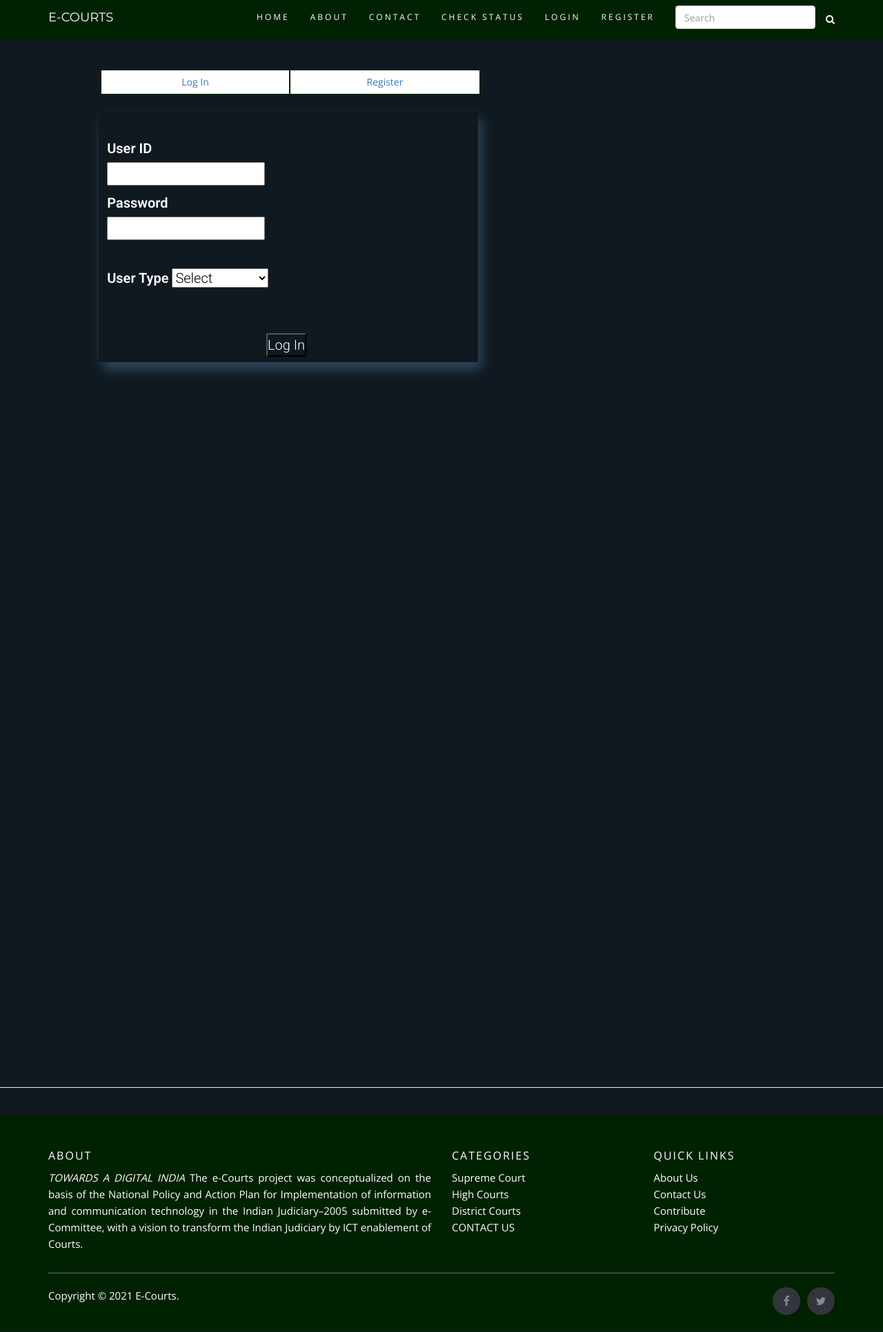
After one commit to Jinal5/Virtual-Court-old, a Django app: template court/templates/court/loginorreg.html in a window 1280 px wide. The commit adds this page. Shown: the whole page at 69% size. Run offline with Django 3.2, Linux system fonts and the light colour scheme; the template is opened without the code that fills it: most values are stand-ins (such as "Sample title", 1, 10 or a date in 2020); form fields are guessed from the names that the template uses; parts of the project's set-up code (start-up, migrations or seed data) failed here and were passed over; some libraries are stand-ins or nearby versions.

Commit message:
log-reg with tabs

```diff
--- a/court/models.py
+++ b/court/models.py
@@ -43,6 +43,7 @@ class Advocate(models.Model):
     name=models.CharField(max_length=400)
     address=models.CharField(max_length=500)
     court_type=MultiSelectField(choices=Court_Type,max_length=20)
+    #contact_number=models.BigIntegerField(null=True)
     user = models.ForeignKey(User,on_delete=models.CASCADE)
 
     def __str__(self):
--- /dev/null
+++ b/court/static/court/style2.css
@@ -0,0 +1,116 @@
+body {
+    font-family: 'Open Sans', sans-serif;
+    font-weight: 300;
+      background-color:#101820FF;
+  }
+
+  .tabs {
+    max-width: 640px;
+    margin: 0 auto;
+    padding: 0 20px;
+  }
+  #tab-button {
+    display: table;
+    table-layout: fixed;
+    width: 92%;
+    margin: 0;
+    padding: 0;
+    list-style: none;
+    background-color: white;
+  }
+  #tab-button li {
+    display: table-cell;
+    width: 20%;
+  }
+  #tab-button li a {
+    display: block;
+    padding: .5em;
+    border: 2px solid #002200;
+    text-align: center;
+    color: solid black;
+    text-decoration: none;
+  }
+  #tab-button li:not(:first-child) a {
+    border-left: none;
+    color: solid black;
+  }
+  #tab-button li a:hover,
+  #tab-button .is-active a {
+    border-bottom-color: transparent;
+    color: white;
+    background: #002200;
+  }
+  .tab-contents {
+    padding: .5em 2em 1em;
+  }
+
+
+
+  .tab-button-outer {
+    display: none;
+  }
+  .tab-contents {
+    margin-top: 20px;
+  }
+  @media screen and (min-width: 768px) {
+    .tab-button-outer {
+      position: relative;
+      z-index: 2;
+      display: block;
+    }
+    .tab-select-outer {
+      display: none;
+    }
+    .tab-contents {
+      position: relative;
+      top: -1px;
+      margin-top: 0;
+    }
+  }
+
+
+  #login{
+    z-index:5;
+    box-shadow: 5px 10px 18px rgb(50, 75, 100);
+    overflow: hidden;
+    padding-left: 2px;
+
+  }
+  .loginbutton{
+    background-color: #101820FF;
+    text-align: center;
+  }
+
+  #register{
+    z-index:4;
+    position: relative;
+    overflow:hidden;
+    top:-990%;
+    left:70%;
+    visibility: hidden;
+    margin-left:-385px;
+    margin-top: -40px;
+    padding-left:5px;
+    padding-right:5px;
+    box-shadow: 5px 10px 18px rgb(50, 75, 100);
+
+  }
+
+  .fform{
+    font-family: "Roboto", Helvetica, Arial, sans-serif;
+    font-weight: 100;
+    font-size: 20px;
+    line-height: 30px;
+    color: white;
+
+    padding: 25px;
+    margin: 0px 0;
+    width: 100%;
+    left:-4.5%;
+
+  }
+
+  .input-field{
+    width: 100%;
+    padding: 8px;
+  }
--- a/court/templates/court/base.html
+++ b/court/templates/court/base.html
@@ -9,7 +9,9 @@
         <link rel="stylesheet" href="https://maxcdn.bootstrapcdn.com/bootstrap/3.4.1/css/bootstrap.min.css">
         <link rel="stylesheet" href="https://cdnjs.cloudflare.com/ajax/libs/font-awesome/4.7.0/css/font-awesome.min.css">
         <link rel="stylesheet" href="{% static 'court/style.css' %}">
+        <link rel="stylesheet" href="{% static 'court/style2.css' %}">
         <script src="https://ajax.googleapis.com/ajax/libs/jquery/3.5.1/jquery.min.js"></script>
+        <script src="https://cdnjs.cloudflare.com/ajax/libs/jquery/3.2.1/jquery.min.js"></script>
         <script src="https://maxcdn.bootstrapcdn.com/bootstrap/3.4.1/js/bootstrap.min.js"></script>
 
         {% if title %}
@@ -36,13 +38,16 @@
               <li>
                 <a href="{% url 'court:home' %}">Home</a>
               </li>
-              <li class="dropdown">
+              <!-- <li class="dropdown">
                 <a href="#" class="dropdown-toggle" data-toggle="dropdown">About <b class="caret"></b></a>
                 <ul class="dropdown-menu">
                   <li><a href="#">Supreme Court</a></li>
                   <li><a href="#">High Courts</a></li>
                   <li><a href="#">District Courts</a></li>
                 </ul>
+              </li> -->
+              <li>
+                <a href="{% url 'court:about' %}">About</a>
               </li>
               <li>
                 <a href="#">Contact</a>
@@ -132,4 +137,12 @@
 </footer>
 
 </body>
+
+<div class="row">
+  <div class="col-md-8">
+    {% block jsscript %}{% endblock %}
+  </div>
+</div>
+
+
 </html>
--- /dev/null
+++ b/court/templates/court/loginorreg.html
@@ -0,0 +1,159 @@
+{% extends "court/base.html" %}
+{% block content %}
+            <br/><br/>
+            <div class="tabs">
+            <div class="tab-button-outer">
+                <ul id="tab-button">
+                <li><a href="#tab01" id="on_login" onclick="login()">Log In</a></li>
+                <li><a href="#tab02" onclick="register()">Register</a></li>
+
+                </ul>
+            </div>
+            <div class="tab-select-outer">
+                <select id="tab-select">
+                <option value="#tab01">Log In</option>
+                <option value="#tab02">Register</option>
+
+                </select>
+            </div>
+
+            <div class="form">
+            <div id="tab01" class="tab-contents fform">
+                <form id="login" class="input-field" method="POST" action=""><br>
+                    {% csrf_token%}
+                        <label for="username"> &ensp;User ID</label>
+                        <fieldset style="color: black;">
+                            &ensp;{{ form.username }}<br>
+                        </fieldset>
+                        <label for="password" > &ensp;Password</label>
+                        <fieldset style="color: black;">
+                            &ensp;{{ form.password}}<br>
+                        </fieldset>
+                        <br>
+
+                        <label for="User"> &ensp;User Type</label>
+                        <select name="User" style="min-width:140px; color: black;">
+                        <option value="o1">&ensp;&ensp;&ensp;Select&ensp;&ensp;</option>
+                        <option value="o2">&ensp;&ensp;&ensp;Judge&ensp;&ensp;</option>
+                        <option value="o3">&ensp;&ensp;&ensp;Lawyer&ensp;&ensp;</option>
+                        </select><br>
+                        <br><br>
+
+                <div class="loginbutton">
+                <button type="submit" value="LogIn" class="vertical-center">Log In</button>
+                </div>
+
+                </form>
+                </div>
+
+            <div id="tab02" class="tab-contents fform ">
+                <form id="register" class="input-group input-field" method="POST" action="">
+                    {% csrf_token%}
+                <div class="space">
+                <label for="UserID"> &ensp; User ID</label>
+                <fieldset style="color: black;">
+                    &ensp;{{ form1.username }}
+                </fieldset>
+                </div>
+                <br>
+                <div class="space">
+                <label for="Password">&ensp; Password</label>
+                <fieldset style="color: black;">
+                    &ensp;{{ form1.password}}<br>
+                </fieldset>
+                <br>
+                <label for="Confirm">&ensp; Confirm</label>
+                <fieldset style="color: black;">
+                    &ensp;{{ form1.password1}}<br>
+                </fieldset>
+                </div>
+                &ensp;<input type="checkbox" class="check-box"><span>&ensp;Remember Password</span><br>
+                <br>
+                <div class="space">
+                <label for="Email"> &ensp; E-mail</label>
+                <fieldset style="color: black;">
+                    &ensp;{{ form1.email}}<br>
+                </fieldset>
+                </div>
+                <br>
+                <div class="space">
+                <label for="FirstName"> &ensp; First Name</label>
+                <fieldset style="color: black;">
+                    &ensp;{{ form1.first_name}}<br>
+                </fieldset>
+                <br>
+                <label for="LastName"> &ensp; Last Name</label>
+                <fieldset style="color: black;">
+                    &ensp;{{ form1.last_name}}<br>
+                </fieldset>
+                </div>
+
+                <div class="space"><br>
+                <label for="User">&ensp;Choose User Type:   &ensp; </label>
+                <fieldset style="color: black;">
+                    &ensp;{{ form1.user_type}}<br>
+                </fieldset>
+                </div>
+                <br>
+
+                <label for="CaseType"> &ensp;Choose Court Type:</label>
+                <fieldset style="color: white;">
+                    {{ form1.court }}
+                </fieldset>
+
+                <label for="bar">&ensp;Bar ID</label>
+                <fieldset style="color: black;">
+                    &ensp;{{ form1.license_no}}<br><br>
+                </fieldset>
+
+
+                <!--<div class="space">
+                    <label for="contact">&ensp;Phone number</label>
+                    {{ form.contact_number}}<br>
+                    <input type="tel" class="input-field" name="contact" placeholder="Enter Contact No." required style="color:black"><br>
+                </div> -->
+
+                <div class="space">
+                <button type="submit" value="Register" class="submit-btn">Register</button>
+                <!--<input type="submit" name="Submit" id ="Submit" value="Submit"> -->
+            </div>
+                </form>
+            </div>
+            </div>
+
+            </div>
+{% endblock content %}
+
+{% block jsscript %}
+<script>
+    var x = document.getElementById("login");
+    var y = document.getElementById("register");
+    var z = document.getElementById("btn");
+
+    function register(){
+    document.getElementById("tab-select").style.color = "darkgreen";
+    var x = document.getElementById('register');
+    var y = document.getElementById('login');
+if (x.style.visibility === 'visible') {
+x.style.visibility = 'hidden';
+y.style.visibility = 'visible';
+} else {
+x.style.visibility = 'visible';
+    y.style.visibility = 'hidden';
+}
+    }
+
+    function login(){
+    document.getElementById("on_login").style.color = "darkgreen";
+    var x = document.getElementById('login');
+        var y = document.getElementById('register');
+if (x.style.visibility === 'visible') {
+x.style.visibility = 'hidden';
+y.style.visibility = 'visible';
+} else {
+x.style.visibility = 'visible';
+    y.style.visibility = 'hidden';
+}
+    }
+</script>
+{% endblock jsscript %}
--- a/court/templates/court/registration_form.html
+++ b/court/templates/court/registration_form.html
@@ -5,7 +5,7 @@
 </div>
 
 <div class="custom-form">
-      <form method="POST" action="">
+     <form method="POST" action="">
       {% csrf_token%}
           <label for="username">USERNAME</label><br>
           {{ form.username }}<br>
@@ -27,6 +27,8 @@
           {{ form.address }}<br>
           <label for="license_no">LICENSE NUMBER</label><br>
           {{ form.license_no}}<br>
+          <!--<label for="contact_number">CONTACT NUMBER</label><br>
+          {{ form1.contact_number}}<br>-->
           <input type="submit" name="Submit" id ="Submit" value="Submit">
       </form>
 </div>
--- a/court/urls.py
+++ b/court/urls.py
@@ -7,6 +7,7 @@ urlpatterns = [
     path('about/', views.about, name='about'),
     path('register/',views.UserFormView.as_view(),name='register'),
     path('login/', views.LoginView.as_view(), name='login'),
+    # path('loginregister/', views.TestView.as_view(), name='login_register'),
     # path('judge/', views.JudgeView.as_view(), name='judge'),
     # path('advocate/', views.AdvocateView.as_view(), name='advocate'),
     path('logout/', views.LogoutView.as_view(), name='logout'),
```
Also changed, not shown: court/forms.py (+38 -4 lines), court/multiforms.py (added, +92 -0 lines), court/views.py (+33 -0 lines), ecourt/settings.py (+3 -4 lines).
